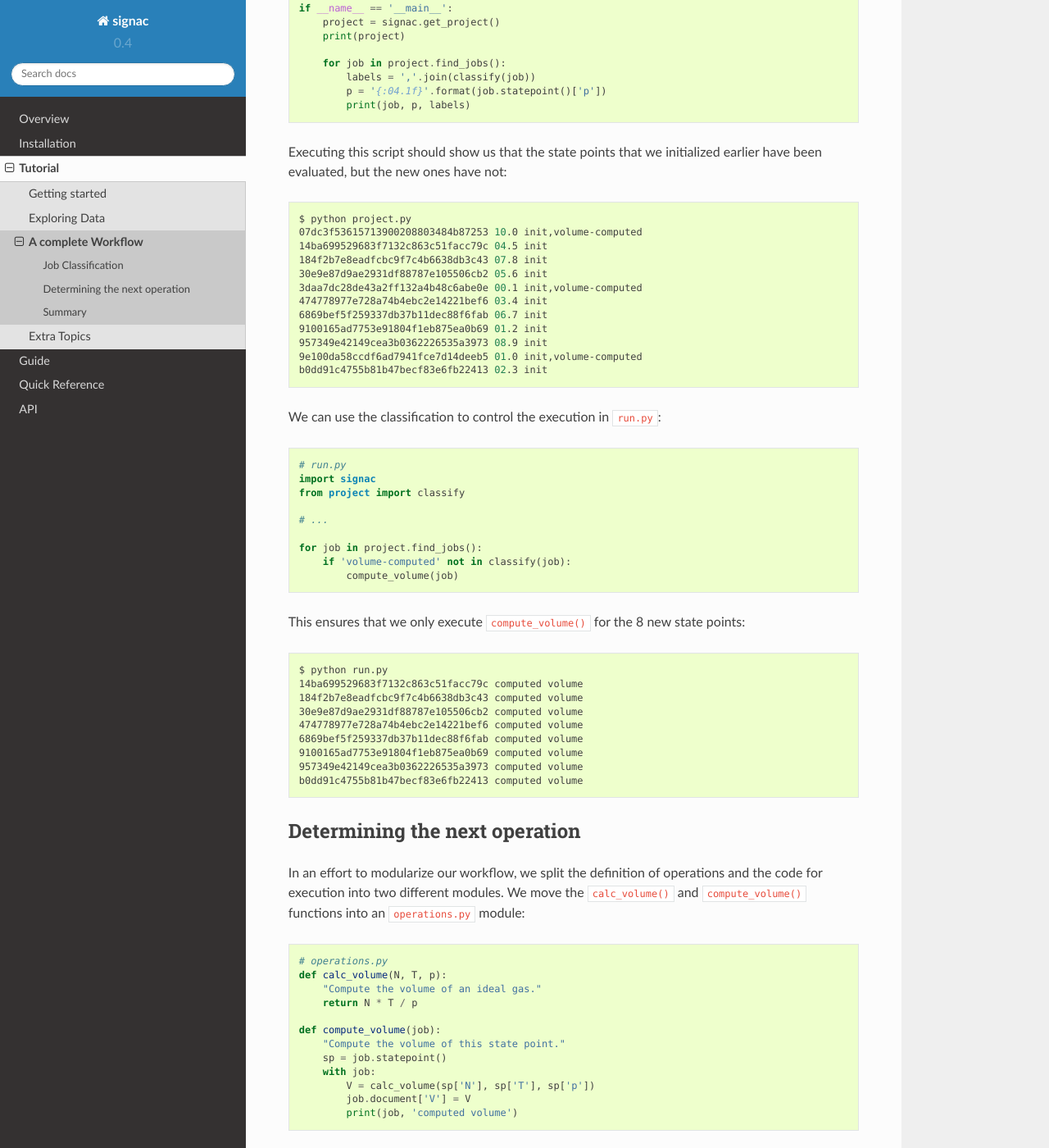
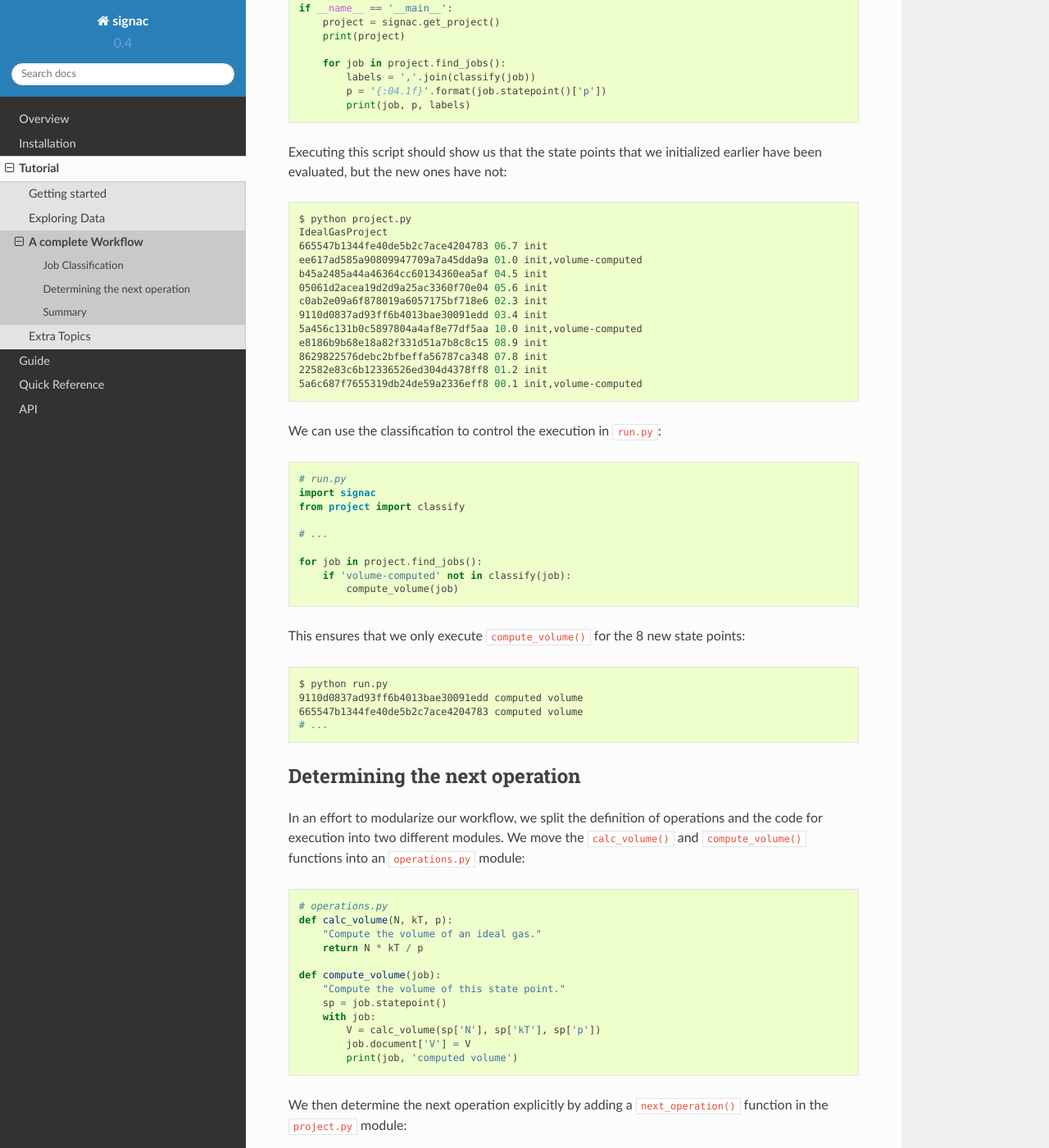
Before and after one commit to glotzerlab/signac, a Sphinx documentation site: the page built from doc/tutorial/workflow.rst, in a window 1280 px wide and 1400 px high, scrolled down 1461 px. Shown: the whole window at 82% size. Built offline with Sphinx 7.4.7 and the Read the Docs theme 2.0.0, drawn with Linux system fonts in a browser that asks for light colours.

Commit message:
Replace temperature with thermal energy in tutorial.

```diff
--- a/doc/tutorial/workflow.rst
+++ b/doc/tutorial/workflow.rst
@@ -17,7 +17,7 @@ We can do so by modifying the ``init.py`` script:
 
     project = signac.get_project()
     for pressure in np.linspace(0.1, 10.0, 10):   # <-- using linspace()
-        statepoint = {'p': pressure, 'T': 10.0, 'N': 10}
+        statepoint = {'p': pressure, 'kT': 1.0, 'N': 1000}
         job = project.open_job(statepoint)
         job.init()
         print(job, 'initialized')
@@ -84,17 +84,18 @@ Executing this script should show us that the state points that we initialized e
 .. code-block:: bash
 
     $ python project.py
-    07dc3f53615713900208803484b87253 10.0 init,volume-computed
-    14ba699529683f7132c863c51facc79c 04.5 init
-    184f2b7e8eadfcbc9f7c4b6638db3c43 07.8 init
-    30e9e87d9ae2931df88787e105506cb2 05.6 init
-    3daa7dc28de43a2ff132a4b48c6abe0e 00.1 init,volume-computed
-    474778977e728a74b4ebc2e14221bef6 03.4 init
-    6869bef5f259337db37b11dec88f6fab 06.7 init
-    9100165ad7753e91804f1eb875ea0b69 01.2 init
-    957349e42149cea3b0362226535a3973 08.9 init
-    9e100da58ccdf6ad7941fce7d14deeb5 01.0 init,volume-computed
-    b0dd91c4755b81b47becf83e6fb22413 02.3 init
+    IdealGasProject
+    665547b1344fe40de5b2c7ace4204783 06.7 init
+    ee617ad585a90809947709a7a45dda9a 01.0 init,volume-computed
+    b45a2485a44a46364cc60134360ea5af 04.5 init
+    05061d2acea19d2d9a25ac3360f70e04 05.6 init
+    c0ab2e09a6f878019a6057175bf718e6 02.3 init
+    9110d0837ad93ff6b4013bae30091edd 03.4 init
+    5a456c131b0c5897804a4af8e77df5aa 10.0 init,volume-computed
+    e8186b9b68e18a82f331d51a7b8c8c15 08.9 init
+    8629822576debc2bfbeffa56787ca348 07.8 init
+    22582e83c6b12336526ed304d4378ff8 01.2 init
+    5a6c687f7655319db24de59a2336eff8 00.1 init,volume-computed
 
 We can use the classification to control the execution in ``run.py``:
 
@@ -115,14 +116,9 @@ This ensures that we only execute ``compute_volume()`` for the 8 new state point
 .. code-block:: bash
 
     $ python run.py
-    14ba699529683f7132c863c51facc79c computed volume
-    184f2b7e8eadfcbc9f7c4b6638db3c43 computed volume
-    30e9e87d9ae2931df88787e105506cb2 computed volume
-    474778977e728a74b4ebc2e14221bef6 computed volume
-    6869bef5f259337db37b11dec88f6fab computed volume
-    9100165ad7753e91804f1eb875ea0b69 computed volume
-    957349e42149cea3b0362226535a3973 computed volume
-    b0dd91c4755b81b47becf83e6fb22413 computed volume
+    9110d0837ad93ff6b4013bae30091edd computed volume
+    665547b1344fe40de5b2c7ace4204783 computed volume
+    # ...
 
 
 Determining the next operation
@@ -134,15 +130,15 @@ We move the ``calc_volume()`` and ``compute_volume()`` functions into an ``opera
 .. code-block:: python
 
     # operations.py
-    def calc_volume(N, T, p):
+    def calc_volume(N, kT, p):
         "Compute the volume of an ideal gas."
-        return N * T / p
+        return N * kT / p
 
     def compute_volume(job):
         "Compute the volume of this state point."
         sp = job.statepoint()
         with job:
-            V = calc_volume(sp['N'], sp['T'], sp['p'])
+            V = calc_volume(sp['N'], sp['kT'], sp['p'])
             job.document['V'] = V
             print(job, 'computed volume')
 
```
Also changed, not shown: doc/tutorial/basics.rst (+26 -25 lines), doc/tutorial/data.rst (+14 -14 lines), doc/tutorial/extra.rst (+7 -7 lines), 7 other files.
